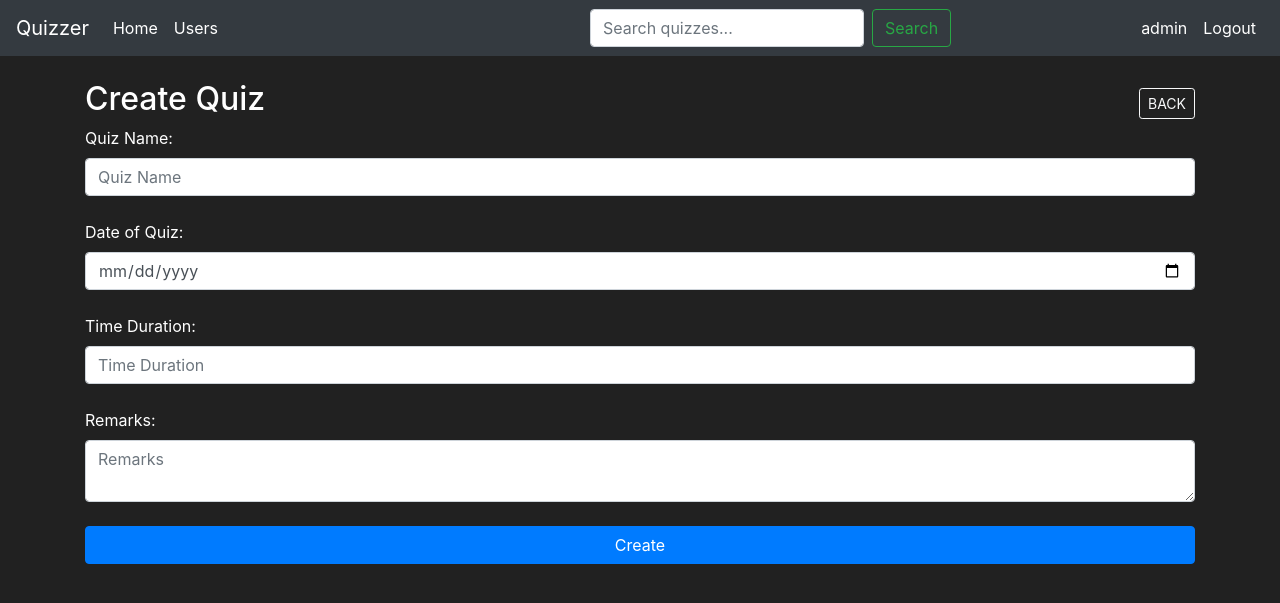
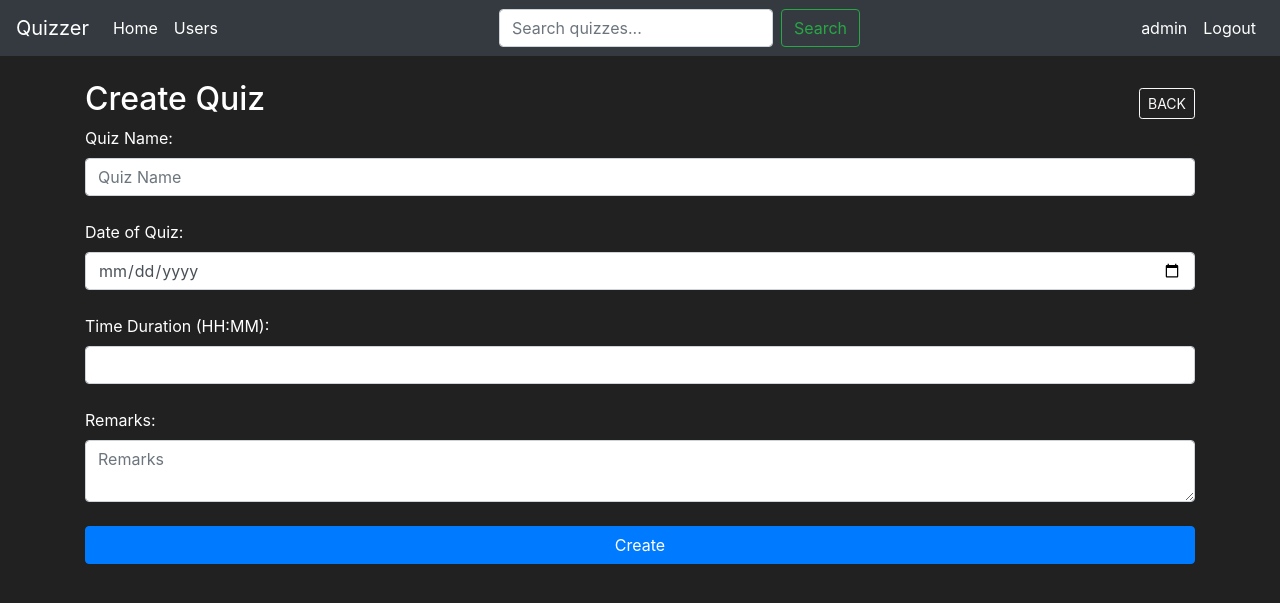
Before and after one commit to 23f3002567/MAD1_Proj_QuizMaster, a Flask app: page /CreateQuiz/1 in a window 1280 px wide. Shown: the top 603 px of the page. Run offline with Flask 3, Linux system fonts and the light colour scheme; a user stored in the database is signed in.

Commit message:
fixed a few security errors and also fixed the time check by adding regex

```diff
--- a/forms.py
+++ b/forms.py
@@ -1,6 +1,7 @@
 from flask_wtf import FlaskForm
-from wtforms import StringField, PasswordField, DateField,SubmitField, RadioField,TextAreaField
-from wtforms.validators import Length, EqualTo, Email, DataRequired, ValidationError
+from wtforms import StringField, PasswordField, DateField, SubmitField, RadioField, TextAreaField, TimeField
+from wtforms.validators import Length, EqualTo, Email, DataRequired, ValidationError,Regexp
+from datetime import time
 import models
 
 
@@ -48,11 +49,12 @@ class createQuizForm(FlaskForm):
         name=models.Quiz.query.filter_by(name=quiz_to_check.data).first()
         if name:
             raise ValidationError('Quiz already exists. Please create a new one.')
-    quizname=StringField(label='Quiz Name:', validators=[Length(min=2, max=16), DataRequired()])
-    date=DateField(label='Date of Quiz:', validators=[DataRequired()])
-    time=StringField(label='Time Duration:', validators=[DataRequired()])
-    remarks=TextAreaField(label='Remarks:', validators=[Length(min=2, max=500), DataRequired()])
-    submit=SubmitField(label='Submit')
+
+    quizname = StringField(label='Quiz Name:', validators=[Length(min=2, max=16), DataRequired()])
+    date = DateField(label='Date of Quiz:', validators=[DataRequired()])
+    time_duration = StringField(label='Time Duration (HH:MM):', validators=[DataRequired(),Regexp('^([0-9]{2}):([0-9]{2})$', message='Invalid time format. Use HH:MM.')])
+    remarks = TextAreaField(label='Remarks:', validators=[Length(min=2, max=500), DataRequired()])
+    submit = SubmitField(label='Submit')
 
 class createQuesForm(FlaskForm):
     def validate_question_statement(self,question_to_check):
--- a/models.py
+++ b/models.py
@@ -33,7 +33,7 @@ class Quiz(db.Model):
     name=db.Column(db.String(50), nullable=False)
     chapter_id = db.Column(db.Integer, db.ForeignKey('chapter.id'), nullable=False)
     date_of_quiz = db.Column(db.DateTime, nullable=False)
-    time_duration = db.Column(db.Integer, nullable=False)
+    time_duration = db.Column(db.Time, nullable=False)
     remarks = db.Column(db.String(500), nullable=False)
     questions = db.relationship('Questions', backref='quizsuper',cascade='all, delete', lazy=True)
     scores = db.relationship('Scores', backref='quizsuper', lazy=True, cascade='all, delete-orphan')
--- a/routes.py
+++ b/routes.py
@@ -3,7 +3,7 @@ from config import app,db
 from forms import registerForm,loginForm,createSubForm,createChpForm,createQuizForm,createQuesForm
 from models import User,Subject,Chapter,Quiz,Questions,Scores
 from flask_login import login_user, logout_user, login_required,current_user
-from datetime import datetime
+from datetime import datetime,time
 
 
 @app.route('/')
@@ -129,7 +129,9 @@ def quizcre(cid):
     form=createQuizForm()
     if current_user.email=="admin":
         if form.validate_on_submit():
-            newQuiz=Quiz(name=form.quizname.data,date_of_quiz=form.date.data,time_duration=form.time.data,remarks=form.remarks.data,chapter_id=cid)
+            hours,minutes=form.time_duration.data.split(':')
+            timed=time(hour=int(hours),minute=int(minutes))
+            newQuiz=Quiz(name=form.quizname.data,date_of_quiz=form.date.data,time_duration=timed,remarks=form.remarks.data,chapter_id=cid)
             db.session.add(newQuiz)
             db.session.commit()
             return redirect(url_for('questioncre',qid=newQuiz.id))
@@ -255,3 +257,21 @@ def admScores():
         return render_template("admScores.html", users=users)
     else:
         return redirect(url_for('index'))
+
+@app.route('/editch/<int:cid>', methods=['POST','GET'])
+@login_required
+def edit(cid):
+    if current_user.email=="admin":
+        chapter = Chapter.query.filter_by(id=cid).first()
+        form = createChpForm(obj=chapter)
+        if form.validate_on_submit():
+            chapter.name = form.chpname.data
+            chapter.description = form.chpdesc.data
+            db.session.commit()
+            return redirect(url_for('chapters', sid=chapter.subject_id))
+        if form.errors != {}:
+            for err_msg in form.errors.values():
+                flash(f'{err_msg[0]}', category='danger')
+        return render_template("edit.html",form=form)
+    else:
+        return redirect(url_for('index'))
--- a/templates/base.html
+++ b/templates/base.html
@@ -37,9 +37,9 @@
                 </li>
               {%endif%}
           </ul>
-          <form class="form-inline mx-auto" method="GET" action="{{ url_for('search') }}">
-            <input class="form-control mr-sm-2" type="search" placeholder="Search quizzes..." name="query" aria-label="Search">
-            <button class="btn btn-outline-success my-2 my-sm-0" type="submit">Search</button>
+          <form class="form-inline mr-auto" method="GET" action="{{ url_for('search') }}">
+            <input class="form-control mr-sm-2" type="search" placeholder="Search quizzes..." name="query" label="Search">
+            <button class="btn btn-outline-success" type="submit">Search</button>
           </form>
 
           {%if current_user.is_authenticated%}
--- a/templates/quizcre.html
+++ b/templates/quizcre.html
@@ -18,8 +18,8 @@
         {{form.date.label()}}
         {{form.date(class="form-control",placeholder="Date of Quiz")}}
         <br>
-        {{form.time.label()}}
-        {{form.time(class="form-control",placeholder="Time Duration")}}
+        {{form.time_duration.label()}}
+        {{form.time_duration(class="form-control")}}
         <br>
         {{form.remarks.label()}}
         {{form.remarks(class="form-control",placeholder="Remarks")}}
--- a/templates/quizzes.html
+++ b/templates/quizzes.html
@@ -21,8 +21,8 @@
                         <div class="card-body">
                             <h5 class="card-title">{{quiz.name}}</h5>
                             <hr style="border-top: 3px solid white;">
-                            <ul class="mt-2">
-                                <li>Date added : {{quiz.date_of_quiz}}</li>
+                            <ul class="mt-2 list-unstyled">
+                                <li>Date added : {{quiz.date_of_quiz.strftime('%d-%m-%y')}}</li>
                                 <li>Quiz Time: {{quiz.time_duration}}</li>
                                 <li>Remarks: {{quiz.remarks}}</li>
                                 <li>Marks: {{quiz.percent}}</li>
--- a/templates/scores.html
+++ b/templates/scores.html
@@ -45,7 +45,7 @@
                                                         <td><a href="#" class="text-primary font-weight-bold">{{ quiz.name }}</a></td>
                                                         <td>{{ score.total_scored }}</td>
                                                         <td>{{ "%.1f"|format(score.percentage) }}%</td>
-                                                        <td>{{ score.time_stamp_of_attempt.strftime('%Y-%m-%d %H:%M') }}</td>
+                                                        <td>{{ score.time_stamp_of_attempt.strftime('%d-%m-%y %H:%M') }}</td>
                                                     </tr>
                                                 {% endif %}
                                             {% endfor %}
```
Also changed, not shown: instance/quiz.db.
